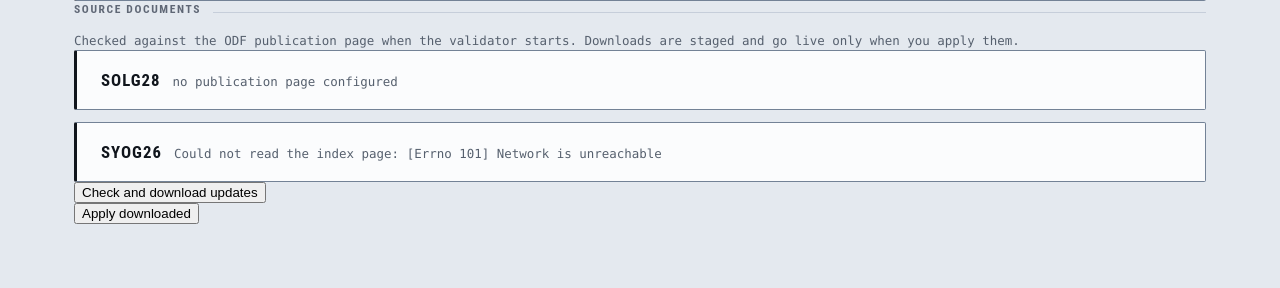
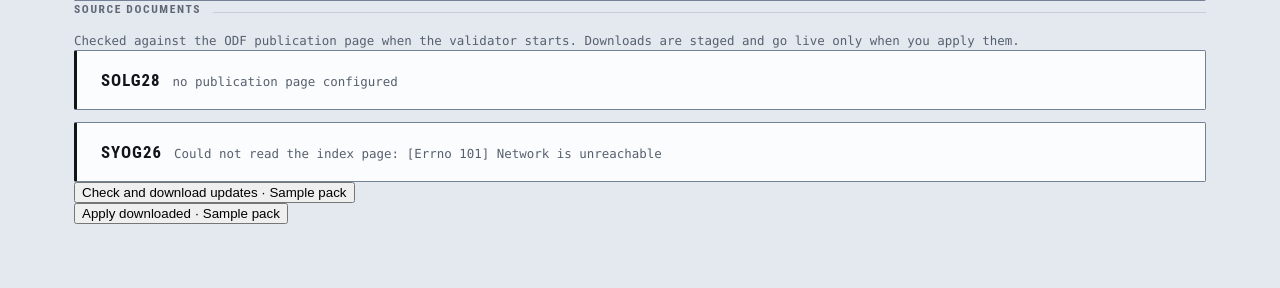
Before and after one commit to mffcampos-cmyk/ODF-Validator, a FastAPI app: template web/templates/rulesets.html in a window 1280 px wide. Shown: the part 205-493 px from the top of the page. Run offline with FastAPI, Linux system fonts and the light colour scheme; the template is opened without the code that fills it: most values are stand-ins (such as "Sample title", 1, 10 or a date in 2020); some libraries are stand-ins or nearby versions.

Commit message:
Fix source fetch targeting an unconfigured pack
The Rulesets page bound its only fetch/apply buttons to sorted(PACKS)[0], which is SOLG28 (no source.index_url) once it sits beside SYOG26. The fetch then answered {pack: SOLG28, staged: []} and the configured pack was unreachable. Render one fetch/apply pair per pack that has a publication page, and make /sources/fetch return 409 for an unconfigured pack instead of an empty 200.

Co-Authored-By: Claude Opus 5 <noreply@anthropic.com>
Claude-Session: https://claude.ai/code/session_01Dh6mFYvH2kYvDmGNqFqfqt

```diff
--- a/api/app.py
+++ b/api/app.py
@@ -282,12 +282,17 @@ def validate(pack: str = Form(...),
 
 @app.get("/rulesets", response_class=HTMLResponse)
 def rulesets_page(request: Request):
-    packs = sorted(PACKS)
+    # One fetch/apply pair per pack that has a publication page. This used to
+    # be a single pair bound to sorted(PACKS)[0], which is SOLG28 (no
+    # index_url) as soon as it sits beside SYOG26 -- so the button answered
+    # staged=[] and the configured pack was unreachable from the UI.
+    source_packs = [name for name in sorted(PACKS)
+                    if read_source_config(RULES_ROOT / name).get("index_url")]
     return templates.TemplateResponse(
         request=request, name="rulesets.html",
         context={"rulesets": ruleset_summary(PACKS),
                  "csrf_token": CSRF_TOKEN,
-                 "default_pack": packs[0] if packs else ""})
+                 "source_packs": source_packs})
 
 
 def _report_json(report) -> dict:
@@ -352,6 +357,14 @@ def fetch_sources(pack: str = Form(...),
         raise HTTPException(404, f"Unknown pack: {pack}")
     ruleset_dir = RULES_ROOT / pack
     report = source_check(ruleset_dir)
+    if not report.configured:
+        # Not a 200 with staged=[]: that is exactly what an up-to-date pack
+        # returns, so an unconfigured one was indistinguishable from "nothing
+        # newer upstream".
+        raise HTTPException(
+            409, f"{pack} has no publication page configured "
+                 f"(no source.index_url in its pack.yaml), so there is "
+                 f"nothing to check or download.")
     if report.error:
         SOURCE_REPORTS[pack] = report
         raise HTTPException(502, report.error)
--- a/web/templates/rulesets.html
+++ b/web/templates/rulesets.html
@@ -53,18 +53,18 @@
       <li><p class="item-meta item-note">Checking&hellip;</p></li>
     </ul>
 
-    {% if default_pack %}
+    {% for pack in source_packs %}
     <form method="post" action="/sources/fetch" class="row-actions">
       <input type="hidden" name="csrf_token" value="{{ csrf_token }}">
-      <input type="hidden" name="pack" value="{{ default_pack }}">
-      <button type="submit">Check and download updates</button>
+      <input type="hidden" name="pack" value="{{ pack }}">
+      <button type="submit">Check and download updates &middot; {{ pack }}</button>
     </form>
     <form method="post" action="/sources/apply" class="row-actions">
       <input type="hidden" name="csrf_token" value="{{ csrf_token }}">
-      <input type="hidden" name="pack" value="{{ default_pack }}">
-      <button type="submit">Apply downloaded</button>
+      <input type="hidden" name="pack" value="{{ pack }}">
+      <button type="submit">Apply downloaded &middot; {{ pack }}</button>
     </form>
-    {% endif %}
+    {% endfor %}
 
     <script>
     (function () {
```
Also changed, not shown: tests/integration/test_api_sources.py (+51 -0 lines).
